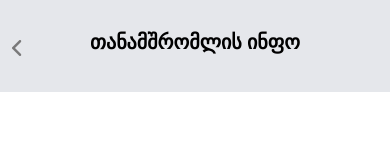
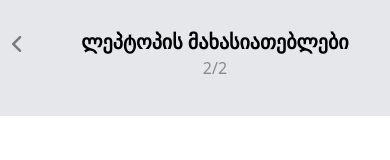
Before and after one commit to omarijalagania/pcfy, a Vue app: page /pc-info in a window 390 px wide. Shown: the top 160 px of the page. Built offline with nearby package versions, Linux system fonts and the light colour scheme; no server answers.

Commit message:
style: fix nav

```diff
--- a/src/components/shared/TheLayout.vue
+++ b/src/components/shared/TheLayout.vue
@@ -17,7 +17,7 @@ export default {
     />
     <img
       @click="this.$router.back()"
-      class="block md:hidden object-cover absolute left-3 top-10 cursor-pointer"
+      class="block md:hidden object-cover absolute left-3 top-9 cursor-pointer"
       src="../../assets/images/mobile-arrow.png"
       alt="back-icon"
     />
--- a/src/components/shared/TheNav.vue
+++ b/src/components/shared/TheNav.vue
@@ -8,17 +8,22 @@ export default {}
       <li
         class="pb-2"
         :class="
-          this.$route.path === '/client-info' ? 'border-b-2 border-black' : ''
+          this.$route.path === '/client-info'
+            ? 'md:border-b-2 !block md:border-black'
+            : '!hidden md:!block'
         "
       >
         <router-link class="text-xl font-bold" to="/client-info"
           >თანამშრომლის ინფო</router-link
         >
+        <p class="block md:hidden text-center text-[#898989]">1/2</p>
       </li>
       <li
         class="pb-2 hidden md:block"
         :class="
-          this.$route.path === '/pc-info' ? 'border-b-2 border-black' : ''
+          this.$route.path === '/pc-info'
+            ? 'md:border-b-2 !block  md:border-black'
+            : '!hidden md:!block'
         "
       >
         <router-link
@@ -26,6 +31,7 @@ export default {}
           :to="this.$store.state.validateClient ? '/pc-info' : ''"
           >ლეპტოპის მახასიათებლები</router-link
         >
+        <p class="block md:hidden text-center text-[#898989]">2/2</p>
       </li>
     </ul>
   </nav>
```
